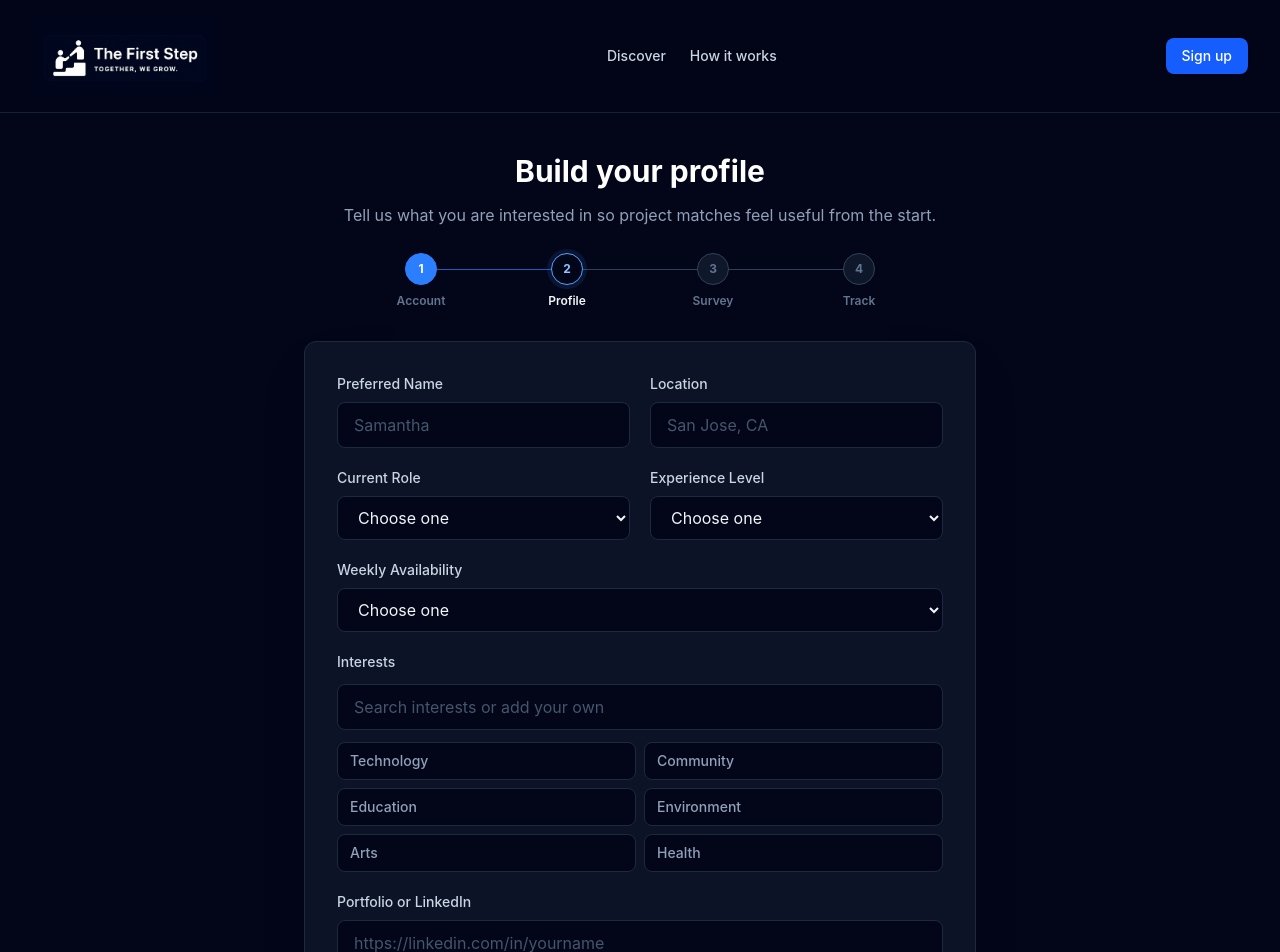
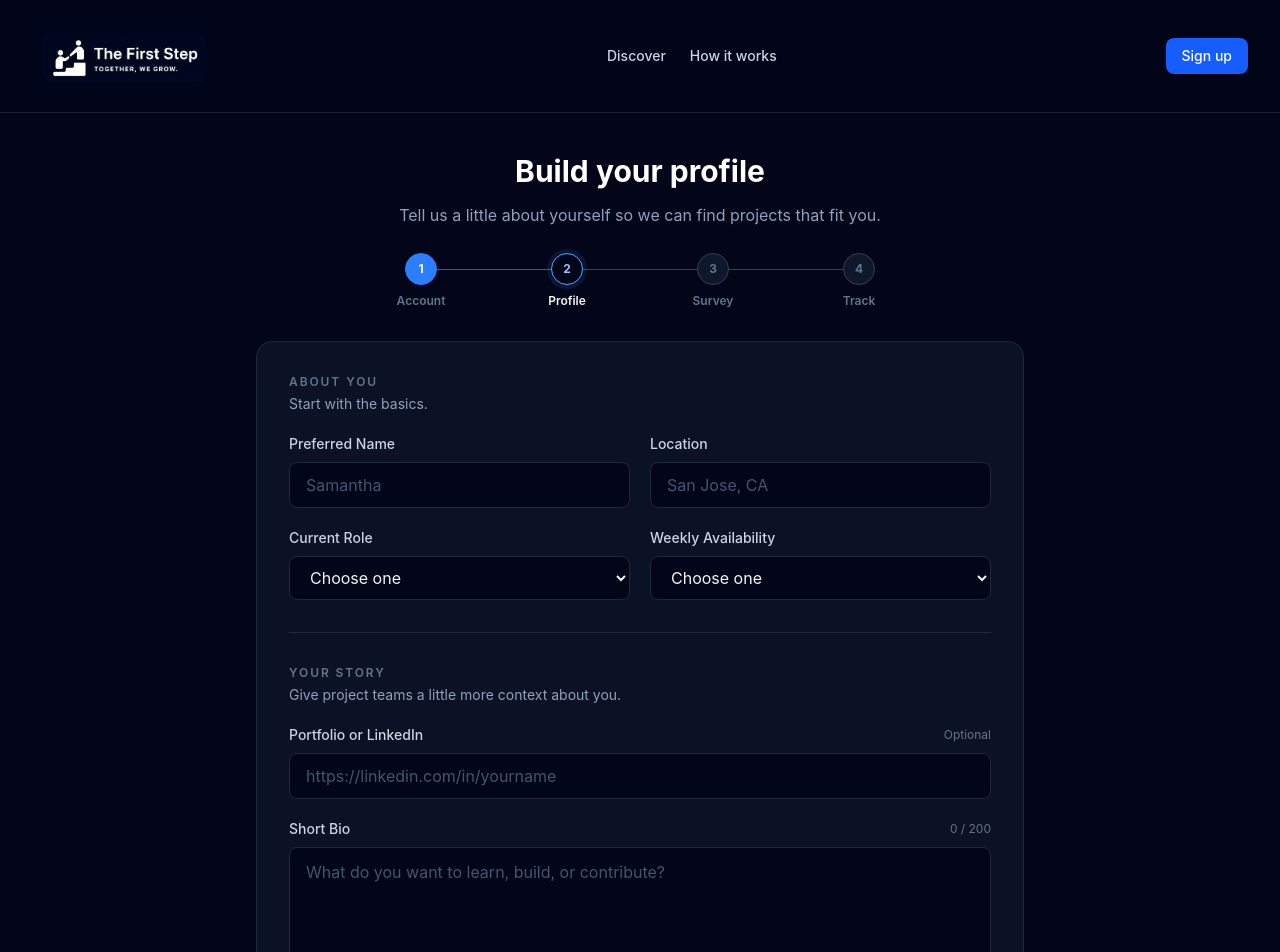
Before and after one commit to katsu-adobo-orangeChicken/the-first-step, a React (Vite) app: page /onboarding-process/build-profile in a window 1280 px wide. Shown: the top 952 px of the page. Built offline with nearby package versions, Linux system fonts and the light colour scheme.

Commit message:
Improve onboarding profile design]

```diff
--- a/src/modules/onboarding/Internal/ui/build-profile.jsx
+++ b/src/modules/onboarding/Internal/ui/build-profile.jsx
@@ -1,21 +1,12 @@
 import { useNavigate } from "react-router-dom";
 import { useOnboardingDraftSection } from "../data/onboarding-persistence.js";
 import MultiStepFormWrapper from "./component-multiStepFormWrapper.jsx";
-import SearchableMultiSelect from "./component-searchableMultiSelect.jsx";
 import StepsNavBar from "./component-stepNavigationBar.jsx";
-
-const interestOptions = [
-  "Technology",
-  "Community",
-  "Education",
-  "Environment",
-  "Arts",
-  "Health",
-];
 
 export default function BuildProfile() {
   const navigate = useNavigate();
-  const [formData, setFormData] = useOnboardingDraftSection("profile");
+  const [formData, setFormData] =
+    useOnboardingDraftSection("profile");
 
   const handleInputChange = (event) => {
     const { name, value } = event.target;
@@ -26,28 +17,38 @@ export default function BuildProfile() {
     }));
   };
 
-  const handleInterestsChange = (interests) => {
-    setFormData((prevFormData) => ({
-      ...prevFormData,
-      interests,
-    }));
-  };
-
   const handleSubmit = (event) => {
     event.preventDefault();
+
     console.log("Profile Submitted:", formData);
+
     navigate("/onboarding-process/build-profile/survey");
   };
 
   return (
     <MultiStepFormWrapper
+      title="Build your profile"
+      description="Tell us a little about yourself so we can find projects that fit you."
       currentStep={2}
-      title="Build your profile"
-      description="Tell us what you are interested in so project matches feel useful from the start."
     >
-      <div className="w-full max-w-2xl rounded-xl border border-slate-800 bg-slate-900/80 p-6 shadow-2xl shadow-slate-950/20 sm:p-8">
-        <form onSubmit={handleSubmit} className="flex flex-col gap-5">
+      <div className="mx-auto w-full max-w-3xl">
+        <form
+          onSubmit={handleSubmit}
+          className="rounded-2xl border border-slate-800 bg-slate-900/70 p-6 sm:p-8"
+        >
+          {/* ABOUT YOU */}
+          <section>
+            <div className="mb-5">
+              <p className="text-xs font-semibold uppercase tracking-[0.16em] text-slate-500">
+                About you
+              </p>
+              <p className="mt-1 text-sm text-slate-400">
+                Start with the basics.
+              </p>
+            </div>
+
             <div className="grid gap-5 sm:grid-cols-2">
+              {/* Preferred Name */}
               <div className="flex flex-col gap-2">
                 <label
                   htmlFor="preferredName"
@@ -55,11 +56,12 @@ export default function BuildProfile() {
                 >
                   Preferred Name
                 </label>
+
                 <input
                   id="preferredName"
                   type="text"
                   name="preferredName"
-                value={formData.preferredName}
+                  value={formData.preferredName ?? ""}
                   onChange={handleInputChange}
                   placeholder="Samantha"
                   className="w-full rounded-lg border border-slate-800 bg-slate-950 px-4 py-2.5 text-slate-100 transition-colors placeholder:text-slate-600 focus:border-blue-500 focus:outline-none"
@@ -67,6 +69,7 @@ export default function BuildProfile() {
                 />
               </div>
 
+              {/* Location */}
               <div className="flex flex-col gap-2">
                 <label
                   htmlFor="location"
@@ -74,19 +77,19 @@ export default function BuildProfile() {
                 >
                   Location
                 </label>
+
                 <input
                   id="location"
                   type="text"
                   name="location"
-                value={formData.location}
+                  value={formData.location ?? ""}
                   onChange={handleInputChange}
                   placeholder="San Jose, CA"
                   className="w-full rounded-lg border border-slate-800 bg-slate-950 px-4 py-2.5 text-slate-100 transition-colors placeholder:text-slate-600 focus:border-blue-500 focus:outline-none"
                 />
               </div>
-          </div>
 
-          <div className="grid gap-5 sm:grid-cols-2">
+              {/* Current Role */}
               <div className="flex flex-col gap-2">
                 <label
                   htmlFor="currentRole"
@@ -94,45 +97,32 @@ export default function BuildProfile() {
                 >
                   Current Role
                 </label>
+
                 <select
                   id="currentRole"
                   name="currentRole"
-                value={formData.currentRole}
+                  value={formData.currentRole ?? ""}
                   onChange={handleInputChange}
                   className="w-full rounded-lg border border-slate-800 bg-slate-950 px-4 py-2.5 text-slate-100 transition-colors focus:border-blue-500 focus:outline-none"
                   required
                 >
                   <option value="">Choose one</option>
-                <option value="high-school">High school student</option>
-                <option value="college">College student</option>
-                <option value="career-switcher">Career switcher</option>
-                <option value="early-career">Early career</option>
+                  <option value="high-school">
+                    High school student
+                  </option>
+                  <option value="college">
+                    College student
+                  </option>
+                  <option value="career-switcher">
+                    Career switcher
+                  </option>
+                  <option value="early-career">
+                    Early career
+                  </option>
                 </select>
               </div>
 
-            <div className="flex flex-col gap-2">
-              <label
-                htmlFor="experienceLevel"
-                className="text-sm font-medium text-slate-300"
-              >
-                Experience Level
-              </label>
-              <select
-                id="experienceLevel"
-                name="experienceLevel"
-                value={formData.experienceLevel}
-                onChange={handleInputChange}
-                className="w-full rounded-lg border border-slate-800 bg-slate-950 px-4 py-2.5 text-slate-100 transition-colors focus:border-blue-500 focus:outline-none"
-                required
-              >
-                <option value="">Choose one</option>
-                <option value="new">New to projects</option>
-                <option value="some">Some project experience</option>
-                <option value="comfortable">Comfortable joining teams</option>
-              </select>
-            </div>
-          </div>
-
+              {/* Weekly Availability */}
               <div className="flex flex-col gap-2">
                 <label
                   htmlFor="availability"
@@ -140,68 +130,111 @@ export default function BuildProfile() {
                 >
                   Weekly Availability
                 </label>
+
                 <select
                   id="availability"
                   name="availability"
-              value={formData.availability}
+                  value={formData.availability ?? ""}
                   onChange={handleInputChange}
                   className="w-full rounded-lg border border-slate-800 bg-slate-950 px-4 py-2.5 text-slate-100 transition-colors focus:border-blue-500 focus:outline-none"
                   required
                 >
                   <option value="">Choose one</option>
-              <option value="1-3">1-3 hours per week</option>
-              <option value="4-6">4-6 hours per week</option>
-              <option value="7-plus">7+ hours per week</option>
+                  <option value="1-3">
+                    1–3 hours per week
+                  </option>
+                  <option value="4-6">
+                    4–6 hours per week
+                  </option>
+                  <option value="7-plus">
+                    7+ hours per week
+                  </option>
                 </select>
               </div>
+            </div>
+          </section>
 
-          <SearchableMultiSelect
-            label="Interests"
-            options={interestOptions}
-            selectedValues={formData.interests}
-            onChange={handleInterestsChange}
-            placeholder="Search interests or add your own"
-          />
+          {/* Divider */}
+          <div className="my-8 border-t border-slate-800" />
 
+          {/* YOUR STORY */}
+          <section>
+            <div className="mb-5">
+              <p className="text-xs font-semibold uppercase tracking-[0.16em] text-slate-500">
+                Your story
+              </p>
+              <p className="mt-1 text-sm text-slate-400">
+                Give project teams a little more context about you.
+              </p>
+            </div>
+
+            <div className="space-y-5">
+              {/* Portfolio / LinkedIn */}
               <div className="flex flex-col gap-2">
+                <div className="flex items-center justify-between">
                   <label
                     htmlFor="portfolioLink"
                     className="text-sm font-medium text-slate-300"
                   >
                     Portfolio or LinkedIn
                   </label>
+
+                  <span className="text-xs text-slate-500">
+                    Optional
+                  </span>
+                </div>
+
                 <input
                   id="portfolioLink"
                   type="url"
                   name="portfolioLink"
-              value={formData.portfolioLink}
+                  value={formData.portfolioLink ?? ""}
                   onChange={handleInputChange}
                   placeholder="https://linkedin.com/in/yourname"
                   className="w-full rounded-lg border border-slate-800 bg-slate-950 px-4 py-2.5 text-slate-100 transition-colors placeholder:text-slate-600 focus:border-blue-500 focus:outline-none"
                 />
               </div>
 
+              {/* Bio */}
               <div className="flex flex-col gap-2">
-            <label htmlFor="bio" className="text-sm font-medium text-slate-300">
+                <div className="flex items-center justify-between">
+                  <label
+                    htmlFor="bio"
+                    className="text-sm font-medium text-slate-300"
+                  >
                     Short Bio
                   </label>
+
+                  <span className="text-xs text-slate-500">
+                    {(formData.bio ?? "").length} / 200
+                  </span>
+                </div>
+
                 <textarea
                   id="bio"
                   name="bio"
-              value={formData.bio}
+                  value={formData.bio ?? ""}
                   onChange={handleInputChange}
-              placeholder="Share what you want to learn, build, or contribute."
+                  placeholder="What do you want to learn, build, or contribute?"
                   rows={4}
-              className="w-full resize-none rounded-lg border border-slate-800 bg-slate-950 px-4 py-2.5 text-slate-100 transition-colors placeholder:text-slate-600 focus:border-blue-500 focus:outline-none"
+                  maxLength={200}
+                  className="w-full resize-none rounded-lg border border-slate-800 bg-slate-950 px-4 py-3 text-slate-100 transition-colors placeholder:text-slate-600 focus:border-blue-500 focus:outline-none"
                   required
                 />
               </div>
+            </div>
+          </section>
 
+          {/* Navigation */}
+          <div className="mt-8 border-t border-slate-800 pt-6">
             <StepsNavBar
-            onBack={() => navigate("/onboarding-process")}
-            continueLabel="Save Profile"
+              onBack={() =>
+                navigate("/onboarding-process")
+              }
+              continueLabel="Continue"
               continueType="submit"
             />
+          </div>
         </form>
       </div>
     </MultiStepFormWrapper>
```
Lines whose indentation alone changed are shown as unchanged.
